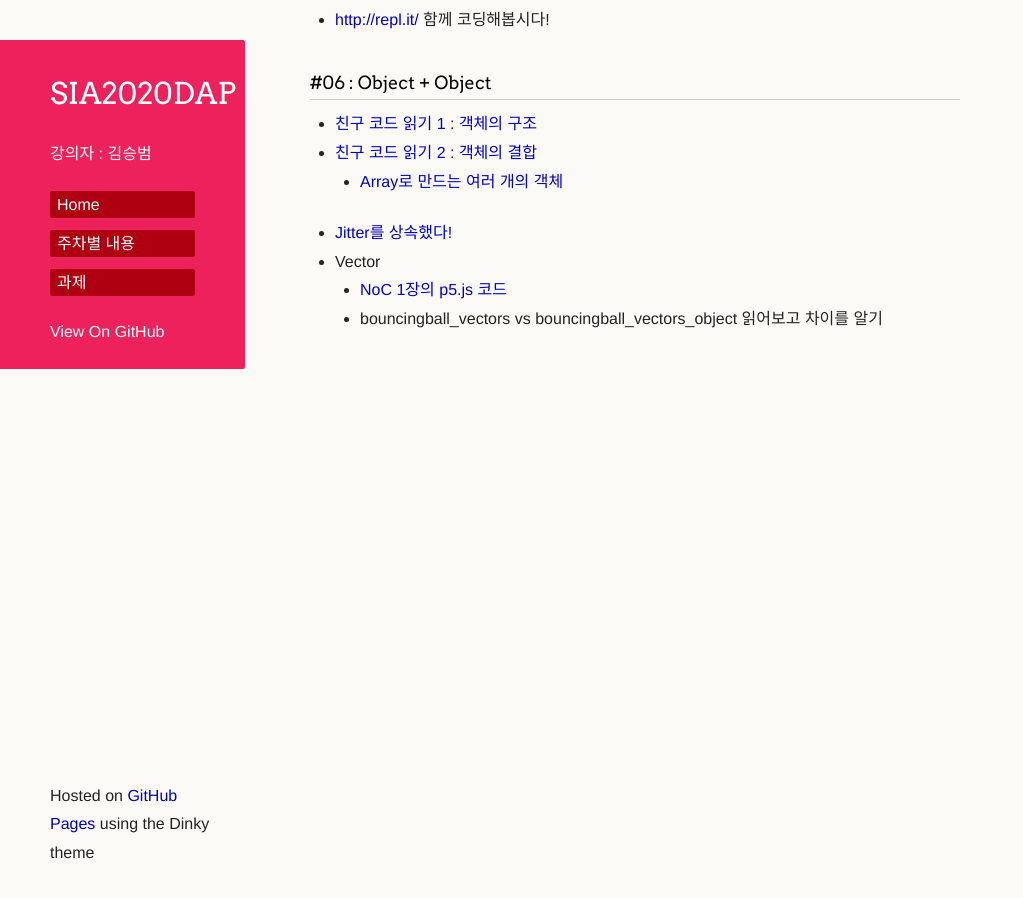
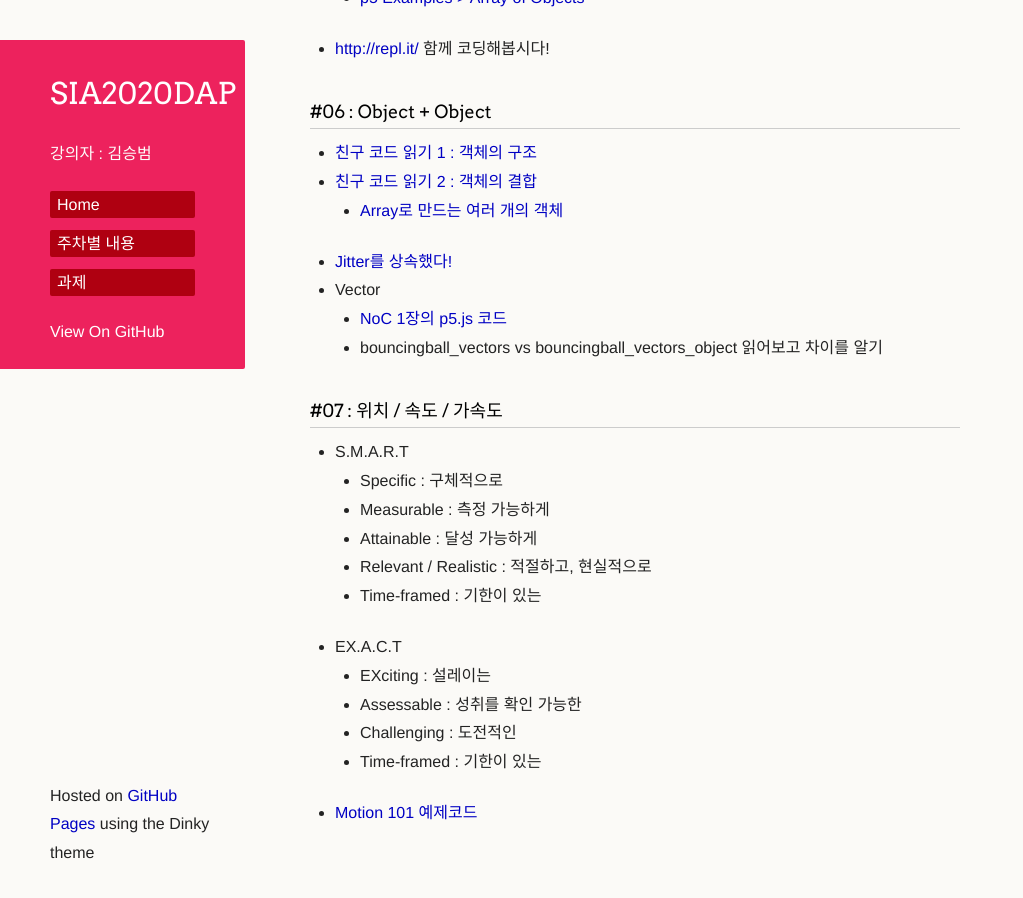
Before and after one commit to picxenk/SIA2020DAP, a Jekyll site: the page built from curriculum.md, in a window 1280 px wide and 900 px high, scrolled down 1629 px. Shown: the whole window, without its empty margins (0-1023 px from the left). Built offline with Jekyll 4.4.1, drawn with Linux system fonts in a browser that asks for light colours; our own code applies the rules of GitHub Pages for plain Markdown files; a script that is not in the unit is left out; the repository's description, which GitHub fills in, is left out.

Commit message:
Update curriculum.md

```diff
--- a/curriculum.md
+++ b/curriculum.md
@@ -53,3 +53,19 @@
  * Vector
    * [NoC 1장의 p5.js 코드](https://github.com/nature-of-code/noc-examples-p5.js/tree/master/chp01_vectors)
    * bouncingball_vectors vs bouncingball_vectors_object 읽어보고 차이를 알기
+
+### #07 : 위치 / 속도 / 가속도
+ * S.M.A.R.T
+   * Specific : 구체적으로
+   * Measurable : 측정 가능하게
+   * Attainable : 달성 가능하게
+   * Relevant / Realistic : 적절하고, 현실적으로
+   * Time-framed : 기한이 있는
+
+ * EX.A.C.T
+   * EXciting : 설레이는
+   * Assessable : 성취를 확인 가능한
+   * Challenging : 도전적인
+   * Time-framed : 기한이 있는
+
+ * [Motion 101 예제코드](https://github.com/nature-of-code/noc-examples-p5.js/tree/master/chp01_vectors/NOC_1_07_motion101)
```
